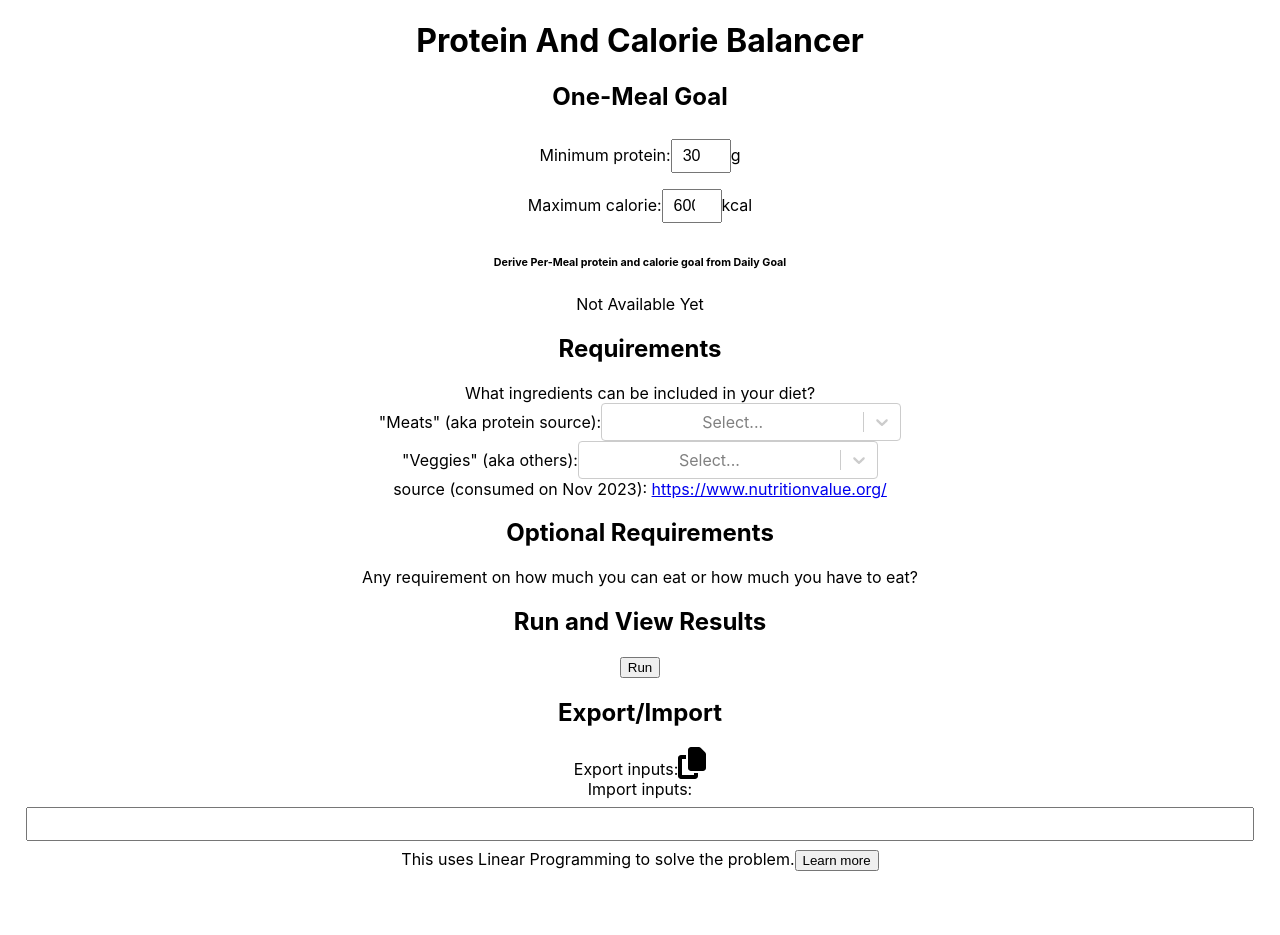
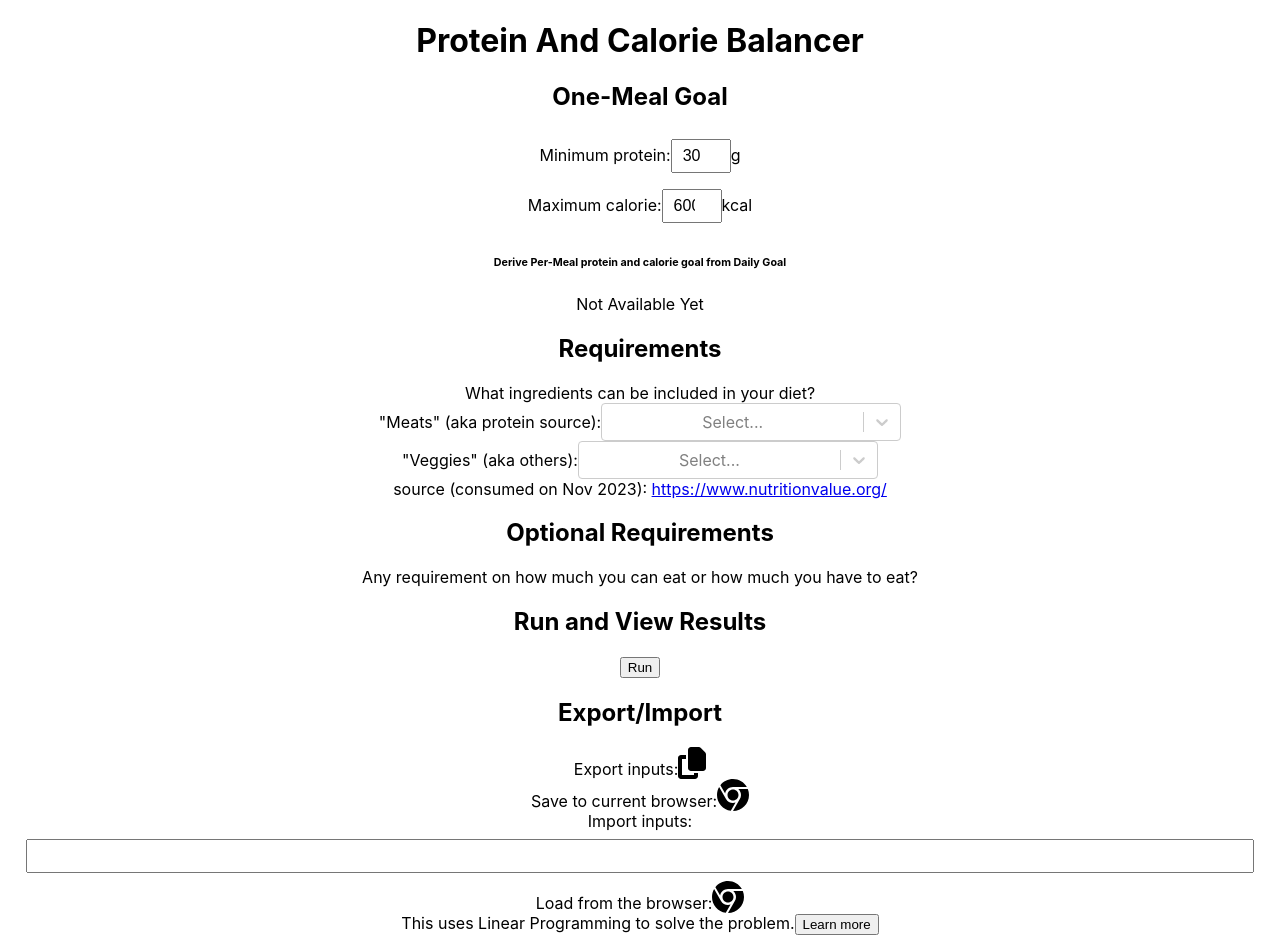
Before and after one commit to harumhl/protein-and-calorie-balancer, a React app: page / in a window 1280 px wide. Before the commit the page ends 871 px from the top, so only its background shows below. Built offline with nearby package versions, Linux system fonts and the light colour scheme.

Commit message:
save and load from/to localStorage

```diff
--- a/src/App.js
+++ b/src/App.js
@@ -2,6 +2,7 @@ import { useState } from "react";
 import Select from "react-select";
 import { FontAwesomeIcon } from "@fortawesome/react-fontawesome";
 import { faSpinner, faCopy } from "@fortawesome/free-solid-svg-icons";
+import { faChrome } from "@fortawesome/free-brands-svg-icons";
 import { ToastContainer, toast } from "react-toastify";
 import "react-toastify/dist/ReactToastify.css";
 
@@ -145,17 +146,18 @@ function App() {
     let result;
     switch (type) {
       case "export":
+        const requirements = [
+          ...selectedMeatOptions,
+          ...selectedVeggieOptions,
+        ].map((o) =>
+          o.constraintType && o.constraintValue
+            ? `${o.value}'${o.constraintType}'${o.constraintValue}`
+            : o.value
+        );
         result =
           `minProtein:${minProtein};` +
           `maxCalorie:${maxCalorie};` +
-          `requirements:${[
-            ...selectedMeatOptions,
-            ...selectedVeggieOptions,
-          ].map((o) =>
-            o.constraintType && o.constraintValue
-              ? `${o.value}'${o.constraintType}'${o.constraintValue}`
-              : o.value
-          )};`;
+          (requirements.length > 0 ? `requirements:${requirements};` : "");
         break;
       case "import":
         function stringToNumber(str) {
@@ -419,8 +421,30 @@ function App() {
           onClick={() => {
             const content = handleExportImport("export");
             navigator.clipboard.writeText(content);
+            toast.success("Copied to clipboard");
           }}
           title="Click to copy"
+        />
+        <br />
+        Save to current browser:
+        <FontAwesomeIcon
+          icon={faChrome}
+          size="2x"
+          style={{ cursor: "pointer" }}
+          onClick={() => {
+            if (localStorage.getItem("protein-and-calorie-balancer")) {
+              const shouldProceed = window.confirm(
+                "This will overwrite the existing save. Proceed?"
+              );
+              if (!shouldProceed) {
+                return;
+              }
+            }
+            const content = handleExportImport("export");
+            localStorage.setItem("protein-and-calorie-balancer", content);
+            toast.success("Saved to browser");
+          }}
+          title="Click to save"
         />
         <br />
         Import inputs:
@@ -429,6 +453,20 @@ function App() {
           style={{ width: "96%" }}
           onChange={(e) => handleExportImport("import", e.target.value)}
         ></input>
+        <br />
+        Load from the browser:
+        <FontAwesomeIcon
+          icon={faChrome}
+          size="2x"
+          style={{ cursor: "pointer" }}
+          onClick={() => {
+            const content = localStorage.getItem(
+              "protein-and-calorie-balancer"
+            );
+            handleExportImport("import", content);
+          }}
+          title="Click to load"
+        />
       </div>
       <div>
         This uses Linear Programming to solve the problem.
@@ -436,15 +474,21 @@ function App() {
         {learnMore && (
           <>
             <br />
-            Basically, a linear program is a program where you try to find the minimum (or maximum) of multiple linear functions, subject to some constraints.
+            Basically, a linear program is a program where you try to find the
+            minimum (or maximum) of multiple linear functions, subject to some
+            constraints.
             <br />
-            In below chart, the intersection of two lines would be considered the optimal solution.
+            In below chart, the intersection of two lines would be considered
+            the optimal solution.
             <br />
             <a href="https://brilliant.org/wiki/linear-programming/">
               Good resources
             </a>
             <br />
-            <img src="https://ds055uzetaobb.cloudfront.net/brioche/uploads/MyatSFk0x6-inequality-constraints.png?width=4000" style={{width: '50%'}}></img>
+            <img
+              src="https://ds055uzetaobb.cloudfront.net/brioche/uploads/MyatSFk0x6-inequality-constraints.png?width=4000"
+              style={{ width: "50%" }}
+            ></img>
           </>
         )}
       </div>
```
